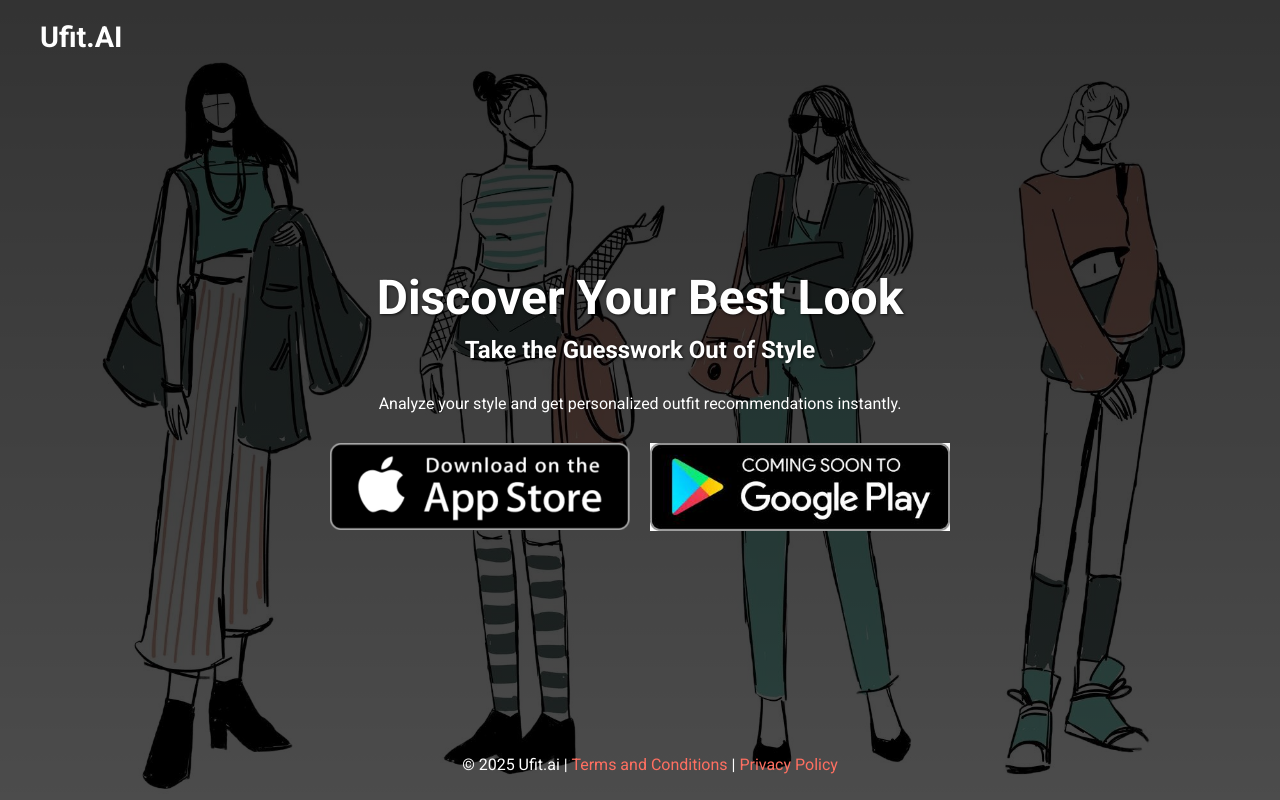
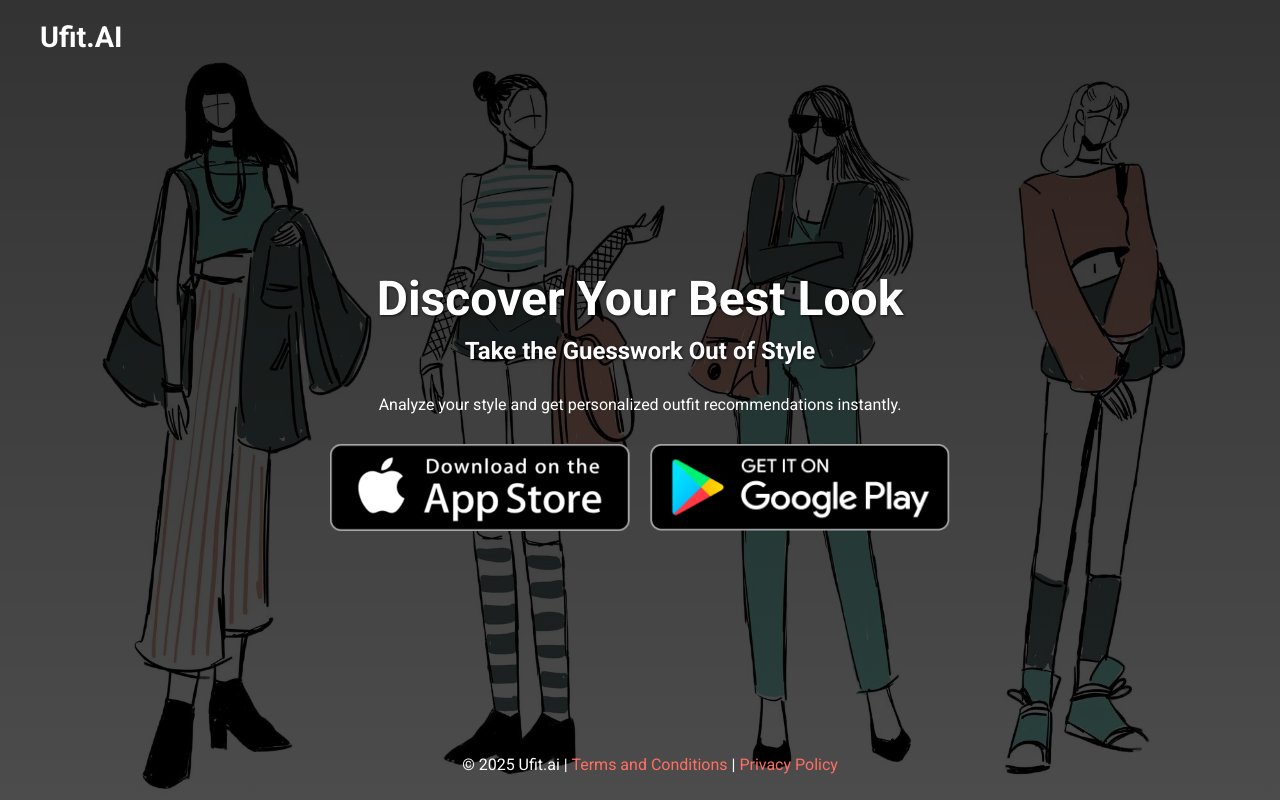
Before and after one commit to manish124-budha/ufit-webpage, a plain HTML site: page index.html in a window 1280 px wide. Shown: the top 800 px of the page. Drawn offline with Linux system fonts and the light colour scheme.

Commit message:
Update index.html

```diff
--- a/index.html
+++ b/index.html
@@ -195,8 +195,8 @@
                     </a>
                 </figure>
                 <figure>
-                    <a class="kb-advanced-image-link" target="_blank" rel="noopener">
-                        <img decoding="async" width="300" height="87" src="coming-soon-google.png"
+                    <a href="https://play.google.com/store/apps/details?id=com.newleap.ufit" class="kb-advanced-image-link" target="_blank" rel="noopener">
+                        <img decoding="async" width="300" height="87" src="googleplay.png"
                             alt="Download on Google Play">
                     </a>
                 </figure>
```
